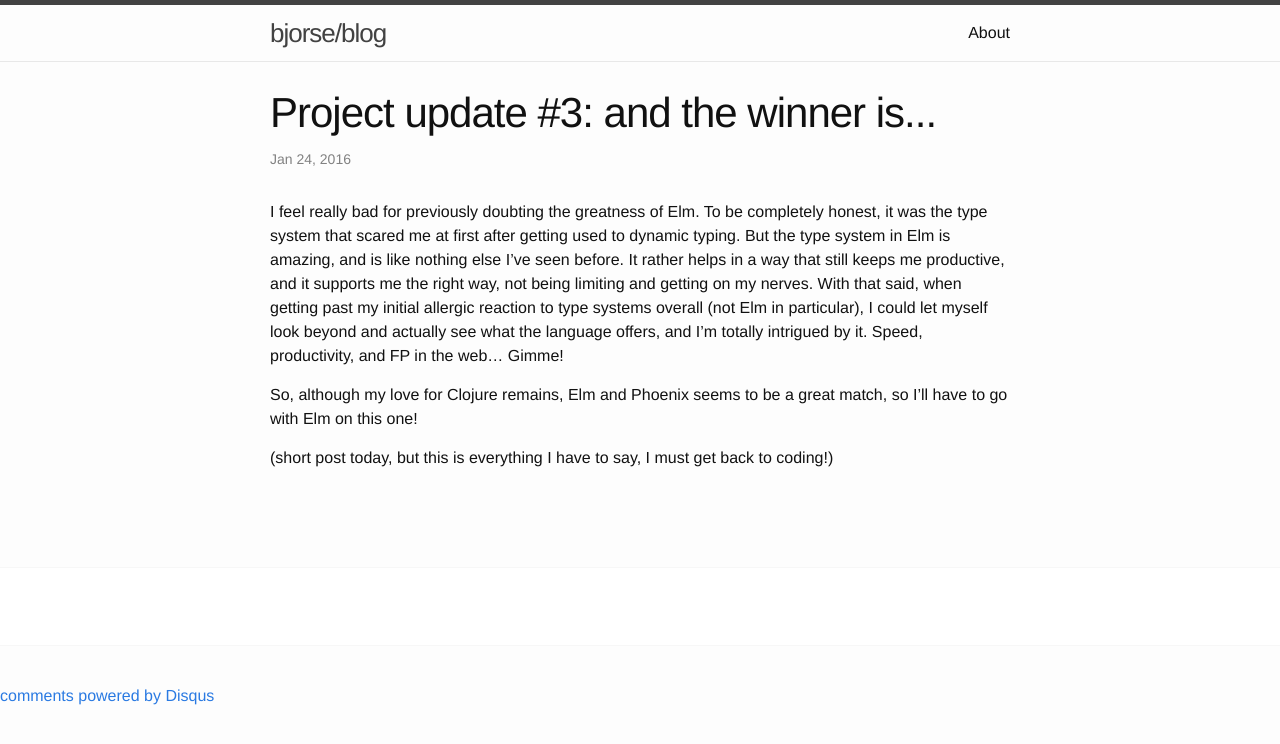
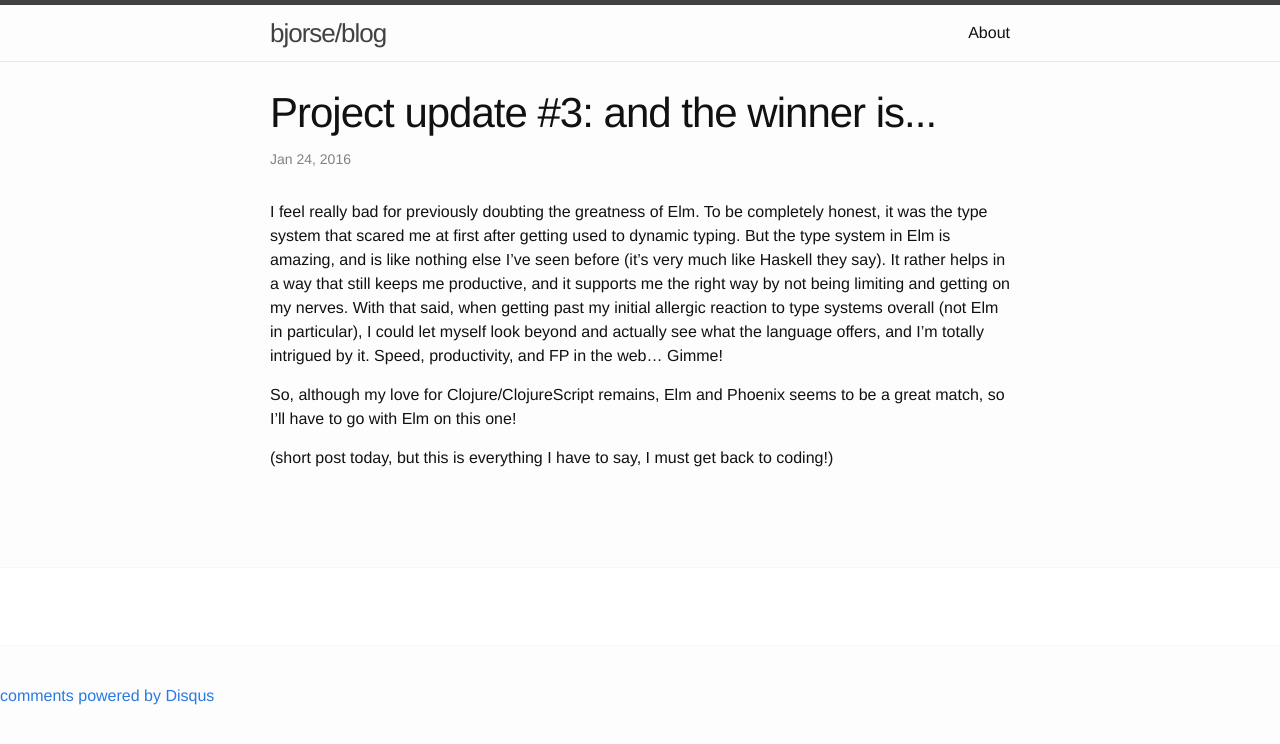
Before and after one commit to bjorse/bjorse.github.io, a Jekyll site: the page built from _posts/2016-01-24-project-update-3.markdown, in a window 1280 px wide. Shown: the top 744 px of the page. Built offline with Jekyll 4.4.1, drawn with Linux system fonts in a browser that asks for light colours; comment, search, counter and statistics services are not loaded.

Commit message:
Updated post

```diff
--- a/_posts/2016-01-24-project-update-3.markdown
+++ b/_posts/2016-01-24-project-update-3.markdown
@@ -6,8 +6,8 @@ categories: development
 comments: true
 ---
 
-I feel really bad for previously doubting the greatness of Elm. To be completely honest, it was the type system that scared me at first after getting used to dynamic typing. But the type system in Elm is amazing, and is like nothing else I've seen before. It rather helps in a way that still keeps me productive, and it supports me the right way, not being limiting and getting on my nerves. With that said, when getting past my initial allergic reaction to type systems overall (not Elm in particular), I could let myself look beyond and actually see what the language offers, and I'm totally intrigued by it. Speed, productivity, and FP in the web... Gimme!
+I feel really bad for previously doubting the greatness of Elm. To be completely honest, it was the type system that scared me at first after getting used to dynamic typing. But the type system in Elm is amazing, and is like nothing else I've seen before (it's very much like Haskell they say). It rather helps in a way that still keeps me productive, and it supports me the right way by not being limiting and getting on my nerves. With that said, when getting past my initial allergic reaction to type systems overall (not Elm in particular), I could let myself look beyond and actually see what the language offers, and I'm totally intrigued by it. Speed, productivity, and FP in the web... Gimme!
 
-So, although my love for Clojure remains, Elm and Phoenix seems to be a great match, so I'll have to go with Elm on this one!
+So, although my love for Clojure/ClojureScript remains, Elm and Phoenix seems to be a great match, so I'll have to go with Elm on this one!
 
 (short post today, but this is everything I have to say, I must get back to coding!)
```
